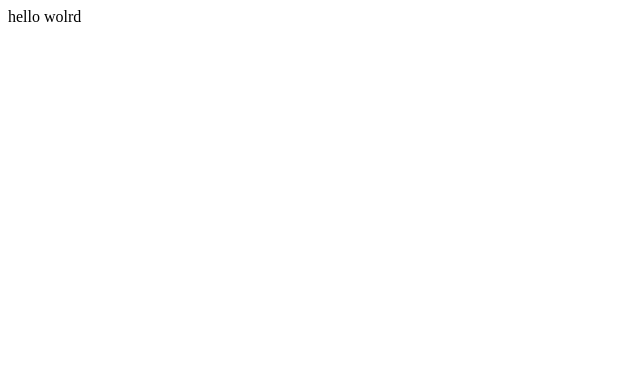
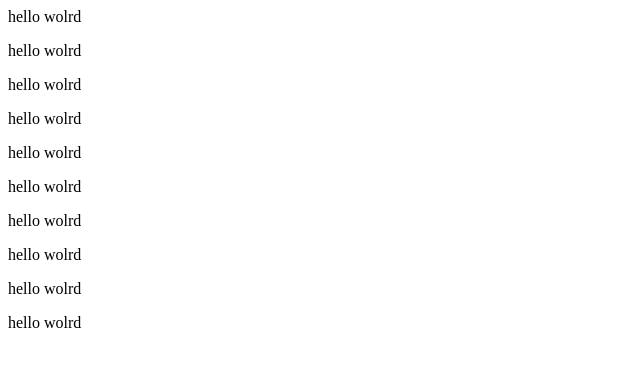
Before and after one commit to fatima-1011/js-demo, a plain HTML site: page index.html in a window 1280 px wide. Shown: the whole page, without its empty margins (0-640 px from the left). Drawn offline with Linux system fonts and the light colour scheme.

Commit message:
first commit

```diff
--- a/index.html
+++ b/index.html
@@ -1 +1,10 @@
-<p> hello wolrd</p>
+<p>hello wolrd</p>
+<p>hello wolrd</p>
+<p>hello wolrd</p>
+<p>hello wolrd</p>
+<p>hello wolrd</p>
+<p>hello wolrd</p>
+<p>hello wolrd</p>
+<p>hello wolrd</p>
+<p>hello wolrd</p>
+<p>hello wolrd</p>
```
